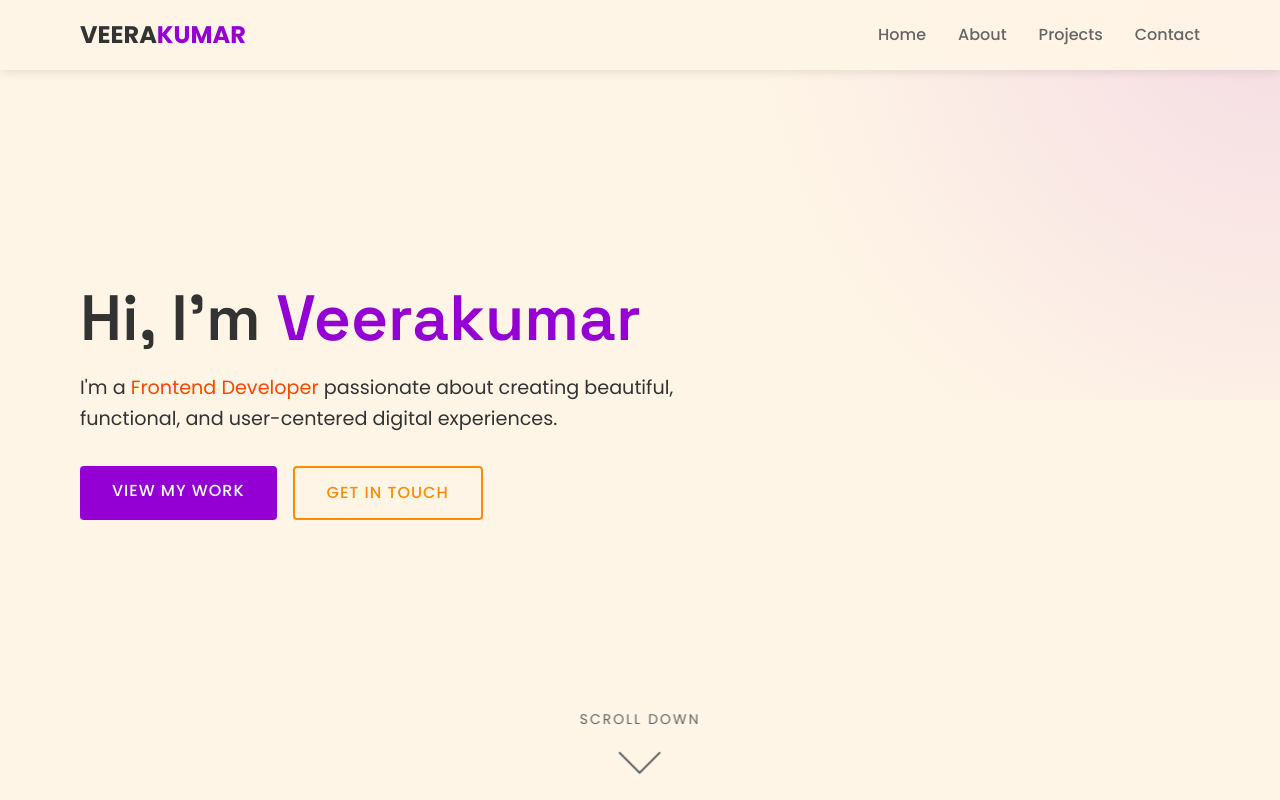
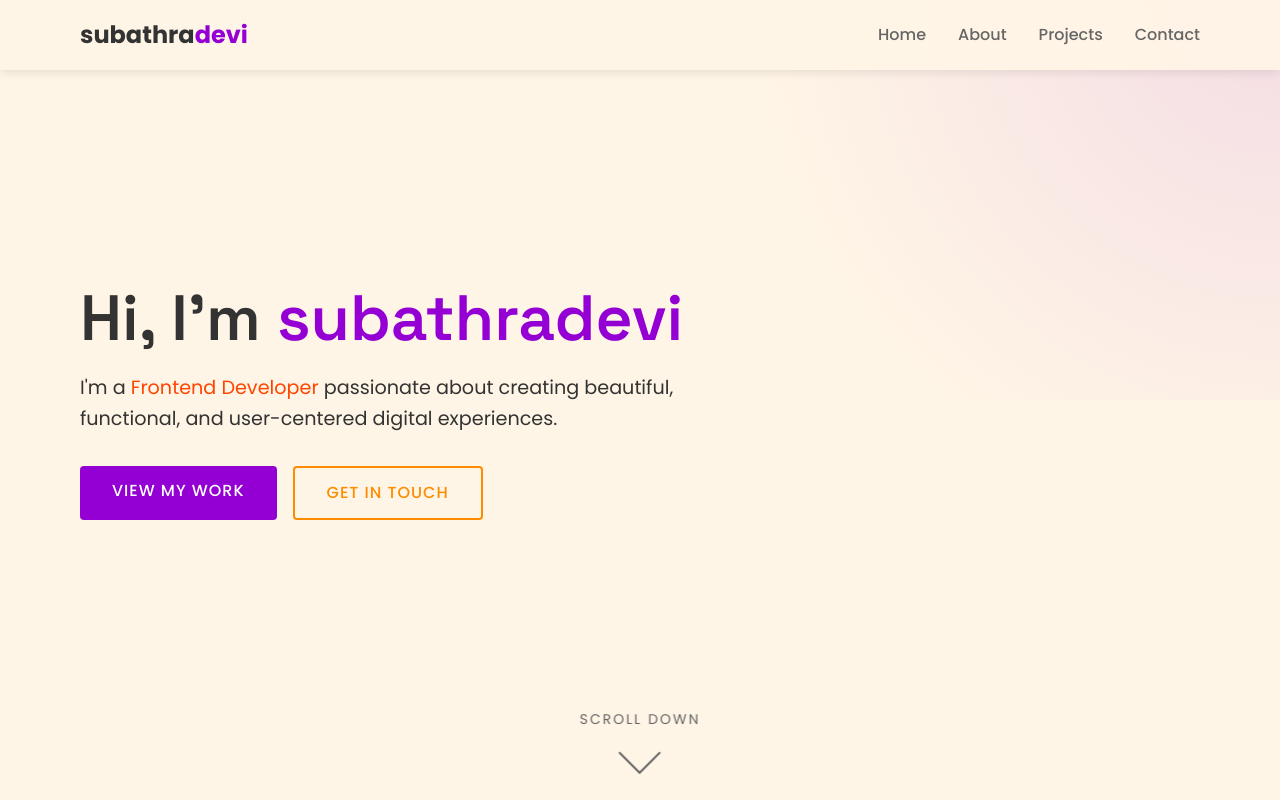
Before and after one commit to subathradevi2106-sudo/snsmca, a plain HTML site: page index.html in a window 1280 px wide. Shown: the top 800 px of the page. Drawn offline with Linux system fonts and the light colour scheme.

Commit message:
Update index.html

```diff
--- a/index.html
+++ b/index.html
@@ -788,7 +788,7 @@
     <!-- Header & Navigation -->
     <header id="header">
         <div class="container nav-container">
-            <a href="#home" class="logo">VEERA<span>KUMAR</span></a>
+            <a href="#home" class="logo">subathra<span>devi</span></a>
             <button class="mobile-toggle" aria-label="Toggle menu">☰</button>
             <ul class="nav-links">
                 <li><a href="#home">Home</a></li>
@@ -802,7 +802,7 @@
     <!-- Hero Section -->
     <section id="home" class="hero">
         <div class="container hero-content">
-            <h1>Hi, I'm <span class="highlight">Veerakumar</span></h1>
+            <h1>Hi, I'm <span class="highlight">subathradevi</span></h1>
             <p>I'm a <span class="accent">Frontend Developer</span> passionate about creating beautiful, functional, and user-centered digital experiences.</p>
             <div class="hero-buttons">
                 <a href="#projects" class="btn">View My Work</a>
```
